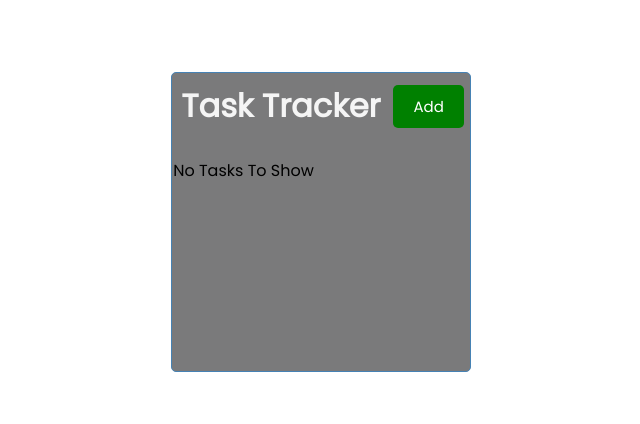
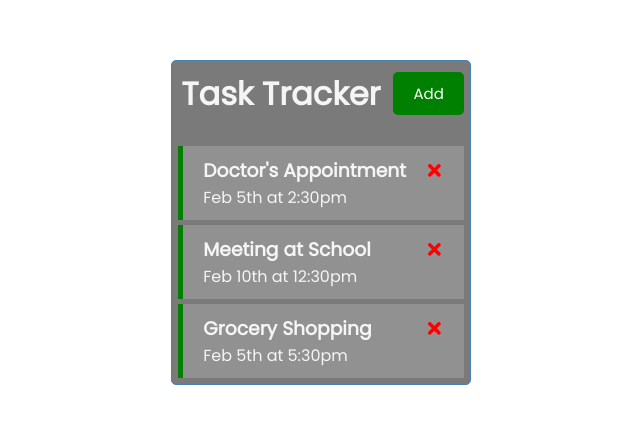
Before and after one commit to njohal13/react-task-tracker, a React (Create React App) app: page / in a window 1280 px wide. Shown: the part 178-602 px from the top of the page, without its empty margins (319-959 px from the left). Built offline with nearby package versions, Linux system fonts and the light colour scheme; data requests are answered from the project's data file.

Commit message:
added useEffect hook to App.js and created fetchTasks fcn

```diff
--- a/src/App.js
+++ b/src/App.js
@@ -6,14 +6,23 @@ function App() {
   const [showAddTask, setShowAddTask] = useState(false)
   const [tasks, setTasks] = useState([])
 
+  //useEffect hook
+  //On page reload fetch the data in port 5000/tasks
   useEffect(() => {
-    const fetchTasks = async () => {
-      const res = await fetch('http://localhost:5000/tasks')
-      const data = await res.json()
-      console.log(data)
+    const getTasks = async () => {
+      const tasksFromServer = await fetchTasks()
+      setTasks(tasksFromServer)
+    }
+    getTasks()
+  }, [])
 
-    }
-  })
+  //Fetch Tasks
+  const fetchTasks = async () => {
+    const res = await fetch('http://localhost:5000/tasks')
+    const data = await res.json()
+
+    return data
+  }
 
 //Add Task
 const addTask = (task) => {
--- a/src/components/Tasks.js
+++ b/src/components/Tasks.js
@@ -6,9 +6,9 @@ import Task from "./Task"
 const Tasks = ({tasks, onDelete, onToggle}) => {
   return (
     <>
-    {tasks.map((task)=>(
+    {tasks.map((task, index)=>(
     <Task
-    key={task.id}
+    key={index}
     task = {task}
     onDelete={onDelete}
     onToggle={onToggle}
```
